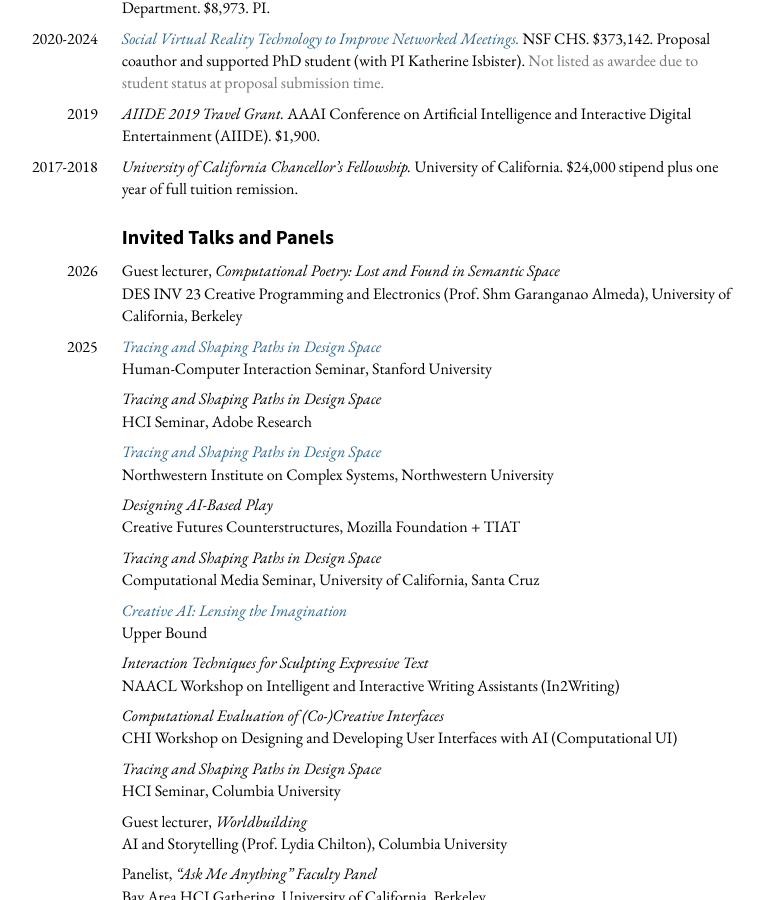
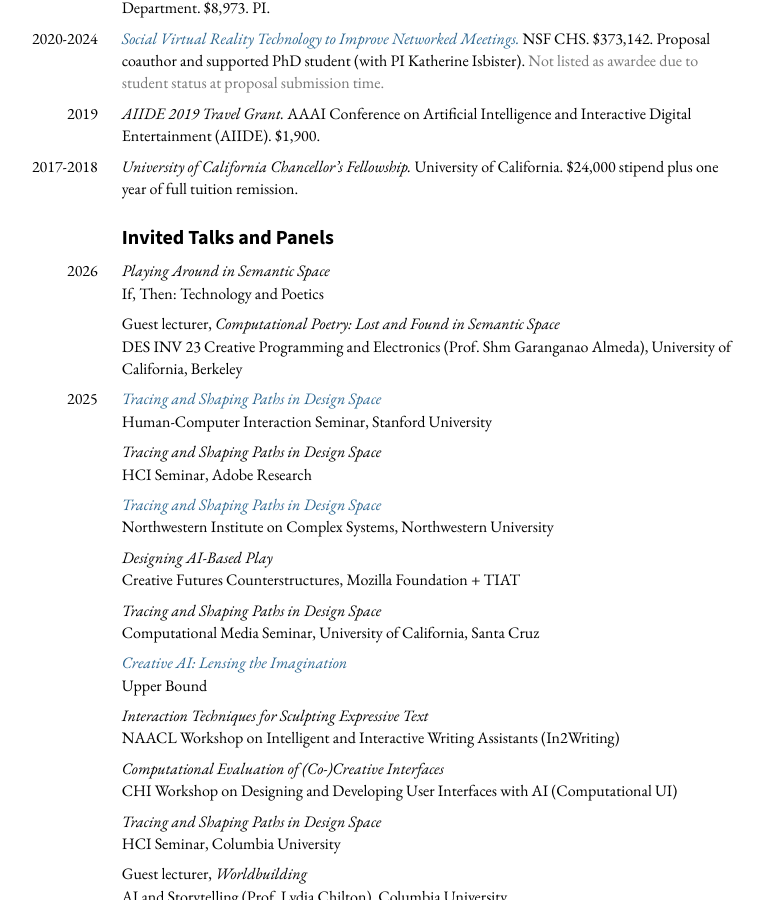
Before and after one commit to mkremins/mkremins.github.io, a Jekyll site: the page built from cv/index.html, in a window 1280 px wide and 900 px high, scrolled down 8617 px. Shown: the whole window, without its empty margins (261-1025 px from the left). Built offline with Jekyll 4.4.1, drawn with Linux system fonts in a browser that asks for light colours.

Commit message:
Add If, Then talk / workshop

```diff
--- a/_data/talks.json
+++ b/_data/talks.json
@@ -1,4 +1,11 @@
 [
+{
+  "title": "Playing Around in Semantic Space",
+  "url": "",
+  "year": "2026",
+  "venue": "If, Then: Technology and Poetics",
+  "venue_long": "If, Then: Technology and Poetics",
+},
 {
   "title": "Computational Poetry: Lost and Found in Semantic Space",
   "url": "",
```
